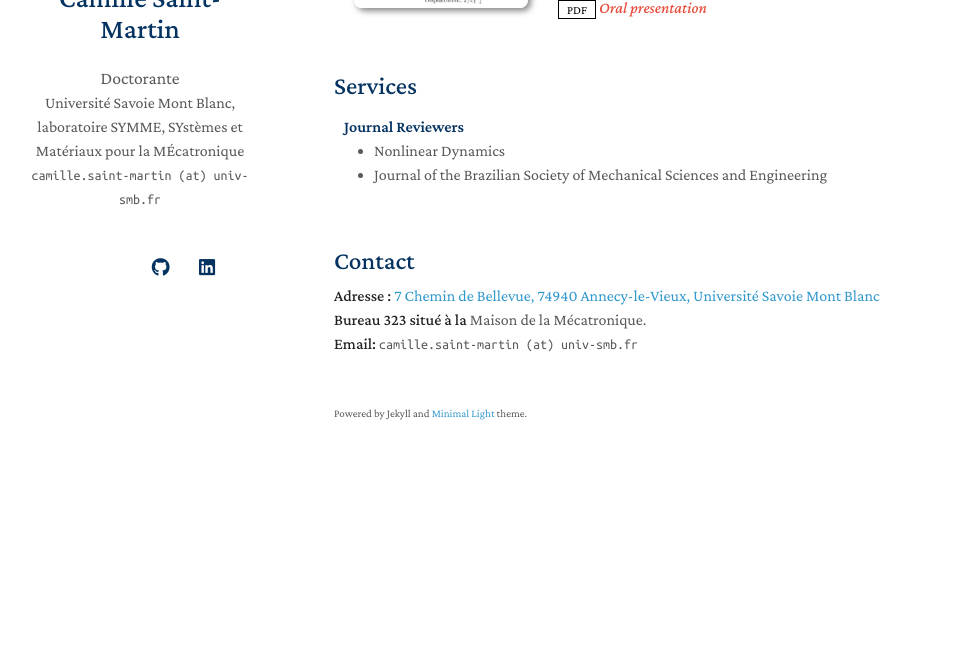
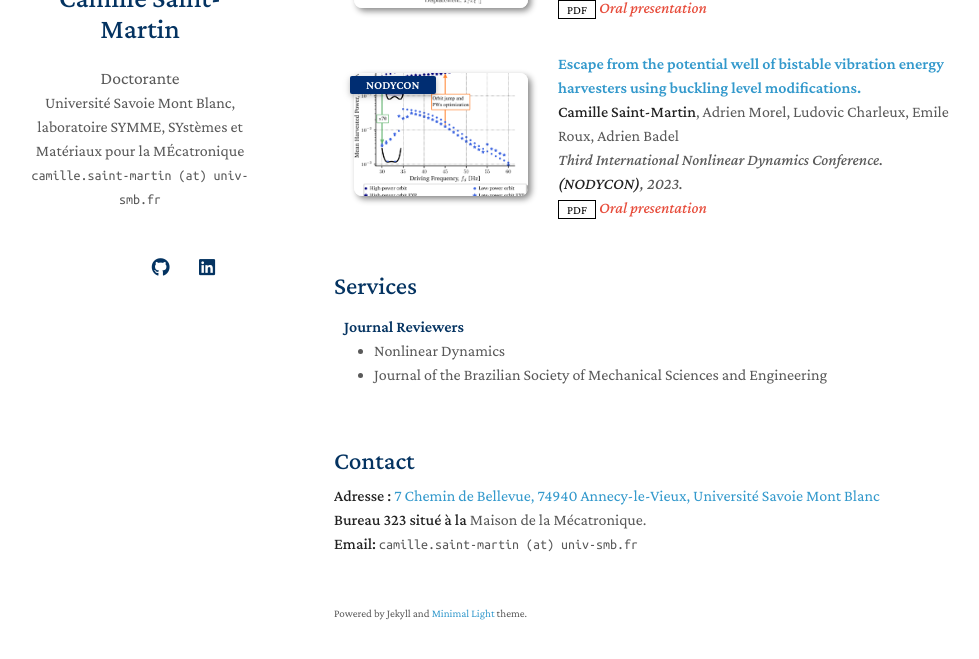
Before and after one commit to csaintmartin/csaintmartin.github.io, a Jekyll site: the page built from index.md, in a window 1280 px wide and 900 px high, scrolled down 1777 px, cut to the strip 206-865 px from the top of the window. Shown: the whole strip, without its empty margins (136-1115 px from the left). Built offline with Jekyll 4.4.1, drawn with Linux system fonts in a browser that asks for light colours; nearby versions of some CDN libraries; a style sheet for code colours, icons or effects is not loaded; our own code applies the rules of GitHub Pages for plain Markdown files; before the commit the page ends 2477 px from its top, so only the background shows below that.

Commit message:
adds nodycon

```diff
--- a/_data/communications.yml
+++ b/_data/communications.yml
@@ -23,3 +23,11 @@ main:
     pdf: https://hal.science/hal-03776678/document
     image: ./assets/img/teaser_ENOC.png
     notes: Oral presentation
+
+  - title: Escape from the potential well of bistable vibration energy harvesters using buckling level modifications.
+    authors: <strong>Camille Saint-Martin</strong>, Adrien Morel, Ludovic Charleux, Emile Roux, Adrien Badel
+    conference_short: NODYCON
+    conference: Third International Nonlinear Dynamics Conference. <strong>(NODYCON)</strong>, 2023.
+    pdf: https://hal.science/hal-04084977/document
+    image: ./assets/img/teaser_NODYCON.png
+    notes: Oral presentation
```
Also changed, not shown: assets/img/teaser_NODYCON.png (added).
